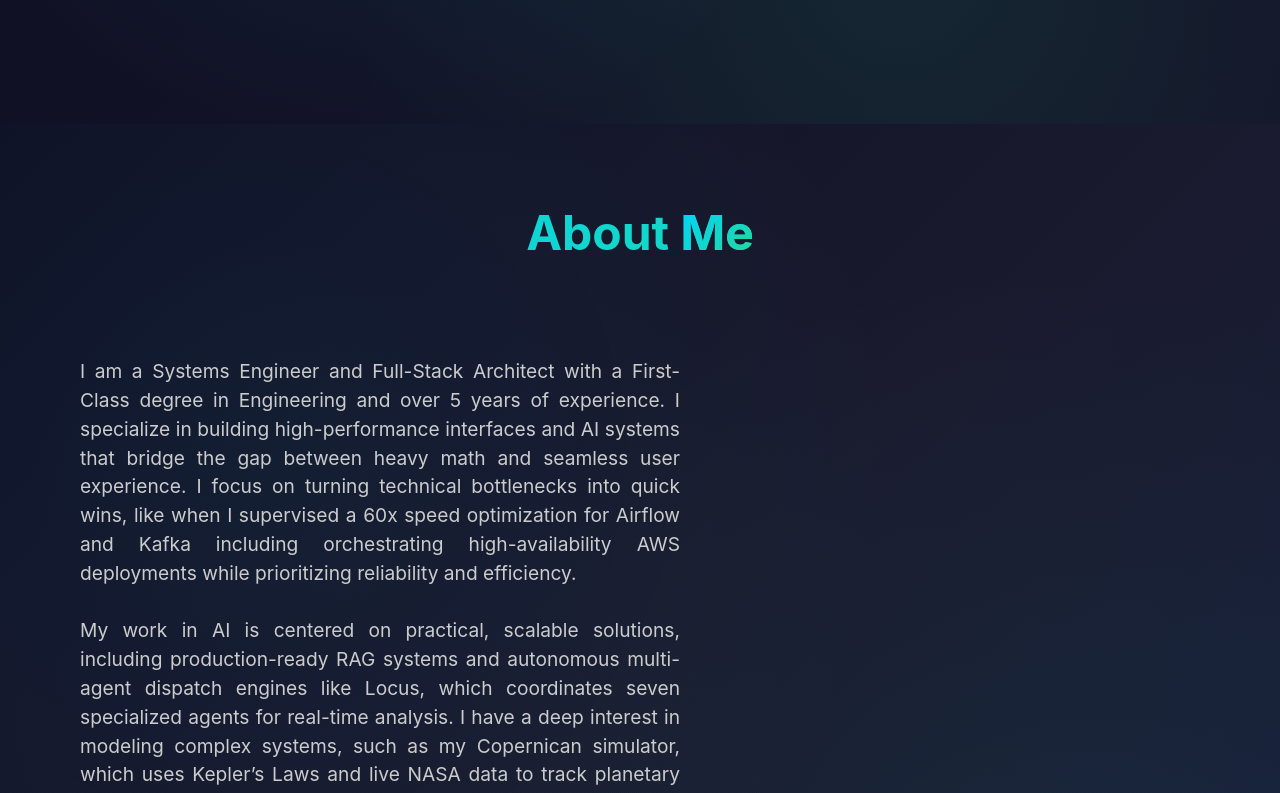
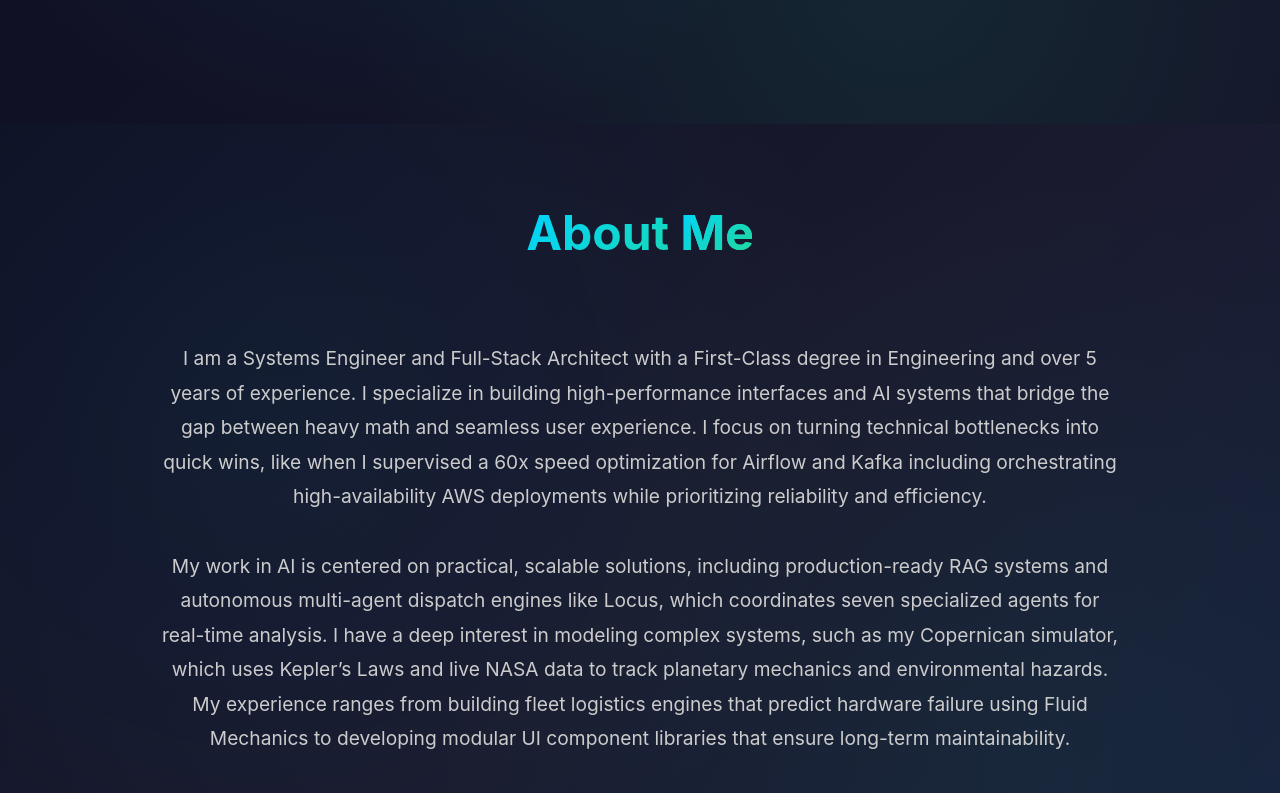
Before and after one commit to HectorGitt/portfolio-new, a React (Create React App) app: page / in a window 1280 px wide. Shown: the part 760-1553 px from the top of the page. Built offline with nearby package versions, Linux system fonts and the light colour scheme; a web font is replaced by a local one.

Commit message:
style: update AboutSection styling for improved layout and readability

```diff
--- a/src/components/AboutSection.js
+++ b/src/components/AboutSection.js
@@ -54,10 +54,15 @@ const AboutSection = () => {
 };
 
 const About = styled(motion.div)`
-	padding: 5rem 5rem;
+	min-height: 50vh;
+	display: block;
+	width: 100%;
+	padding: 5rem 10rem;
 	color: white;
 	background: linear-gradient(135deg, #0f0f23 0%, #1a1a2e 50%, #16213e 100%);
 	position: relative;
+	text-align: center;
+
 	&::before {
 		content: "";
 		position: absolute;
@@ -79,7 +84,7 @@ const About = styled(motion.div)`
 	}
 
 	.description {
-		max-width: 1200px;
+		width: 100%;
 		margin: 0 auto;
 		z-index: 2;
 		position: relative;
@@ -94,6 +99,7 @@ const About = styled(motion.div)`
 		-webkit-text-fill-color: transparent;
 		background-clip: text;
 		text-align: center;
+		display: inline-block;
 
 		@media (max-width: 900px) {
 			font-size: 2.2rem;
@@ -102,17 +108,20 @@ const About = styled(motion.div)`
 	}
 
 	p {
-		padding: 3rem 0rem;
+		padding: 2rem 0rem;
 		color: #ccc;
 		font-size: 1.2rem;
-		line-height: 150%;
-		text-align: justify;
+		line-height: 1.8;
+		text-align: center;
+		max-width: 1000px;
+		margin: 0 auto;
 	}
 
 	@media (max-width: 900px) {
 		padding: 3rem 2rem;
 		p {
 			padding: 1rem 0rem;
+			text-align: justify;
 		}
 	}
 `;
```
